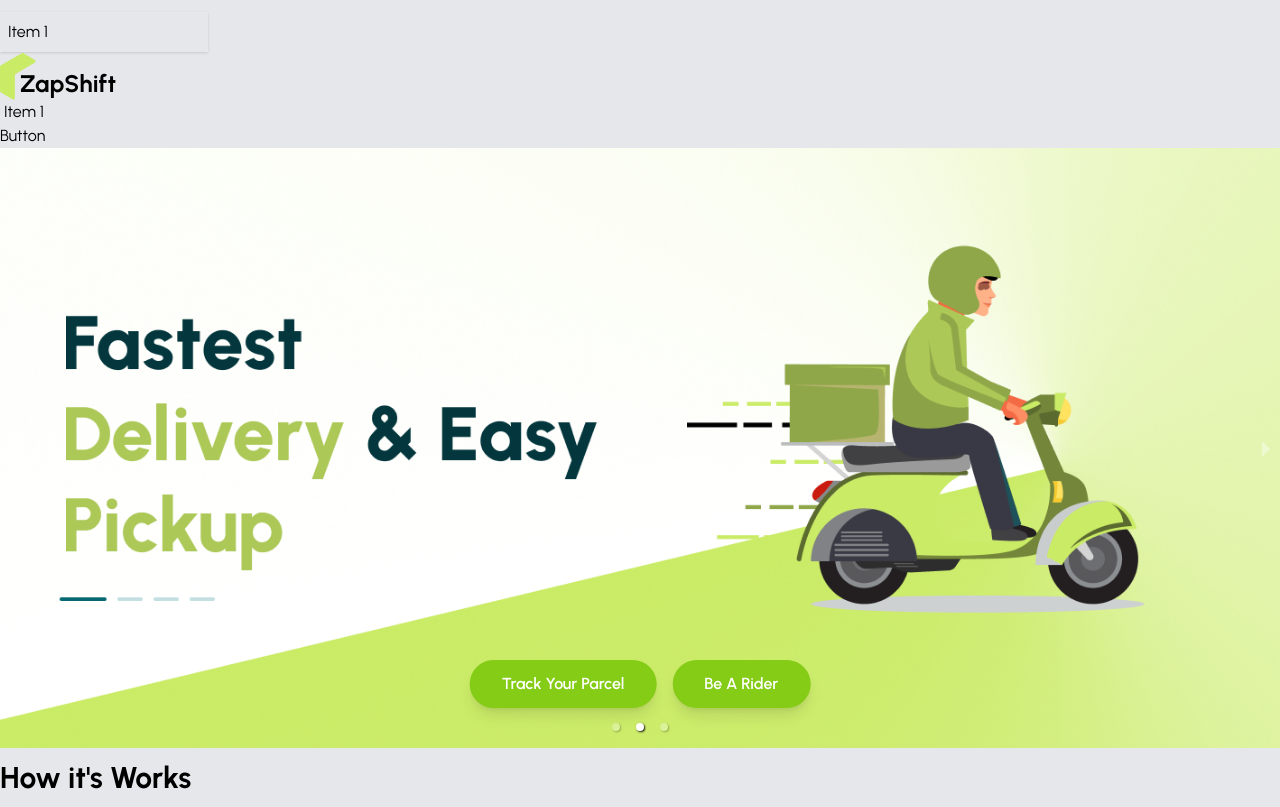
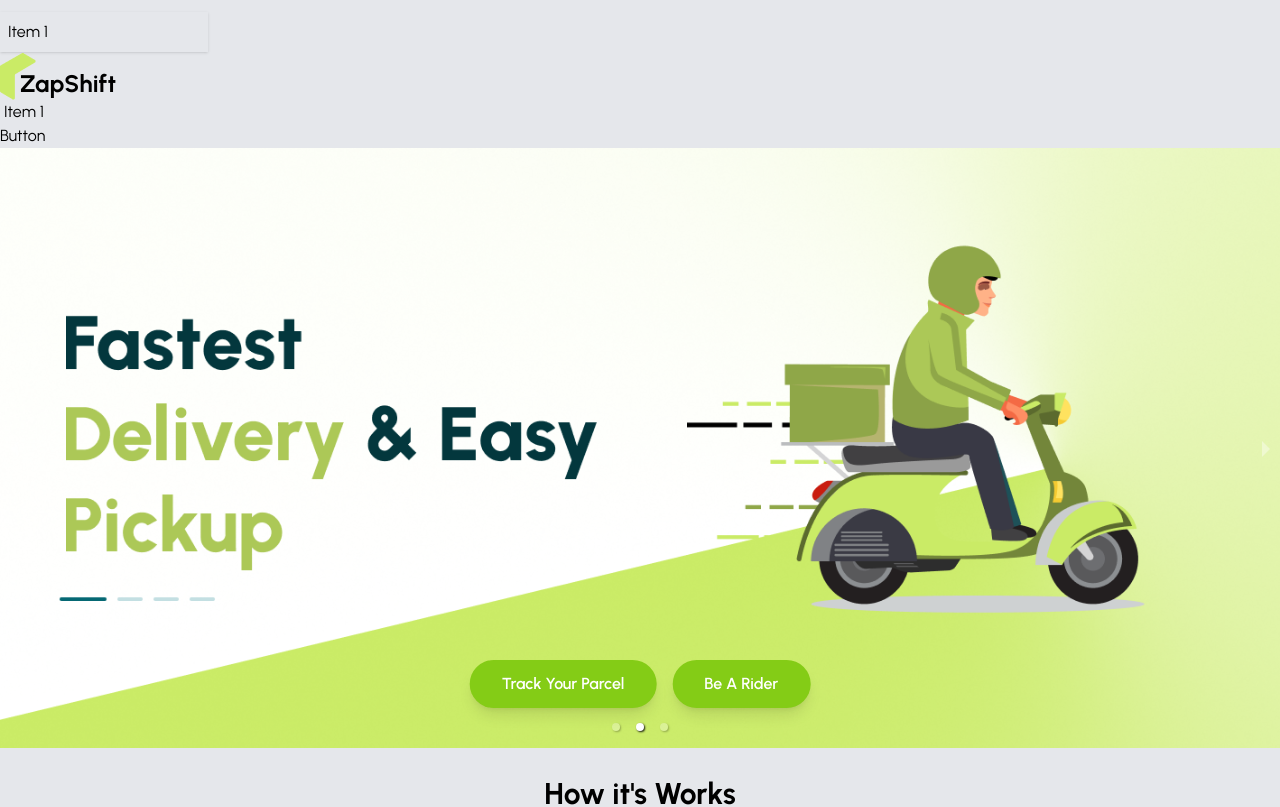
Before and after one commit to Raihan1018/Zap-Shift, a React (Vite) app in the folder client/: page / in a window 1280 px wide. Shown: the top 807 px of the page. Built offline with nearby package versions, Linux system fonts and the light colour scheme.

Commit message:
slider and how it works added

```diff
--- a/client/src/pages/Home/HowWorks/HowWorks.jsx
+++ b/client/src/pages/Home/HowWorks/HowWorks.jsx
@@ -35,7 +35,7 @@ const HowWorks = () => {
 
   return (
     <div>
-      <h2 className=" md:text-2xl lg:text-3xl font-bold my-3">How it's Works</h2>
+      <h2 className=" md:text-2xl lg:text-3xl font-bold my-3 text-center py-4">How it's Works</h2>
       <div className="grid grid-cols-1 md:grid-cols-2 lg:grid-cols-4 gap-4 p-4 ">
         {deliveryData.map((item) => (
           <div key={item.id} className="space-y-2 bg-white p-4 rounded-lg hover:bg-primary ">
```
